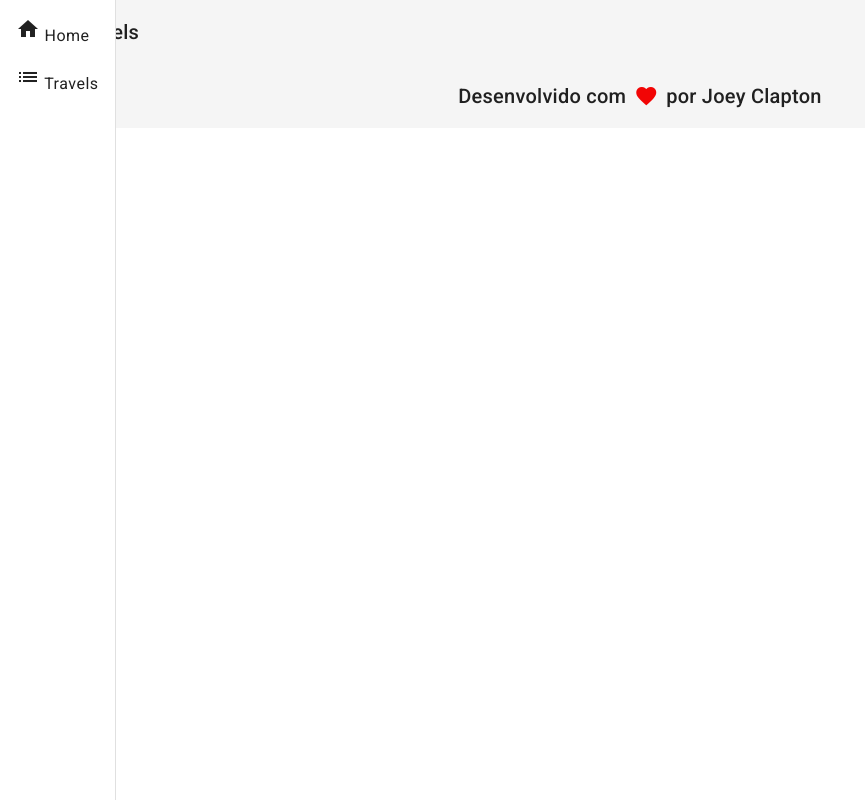
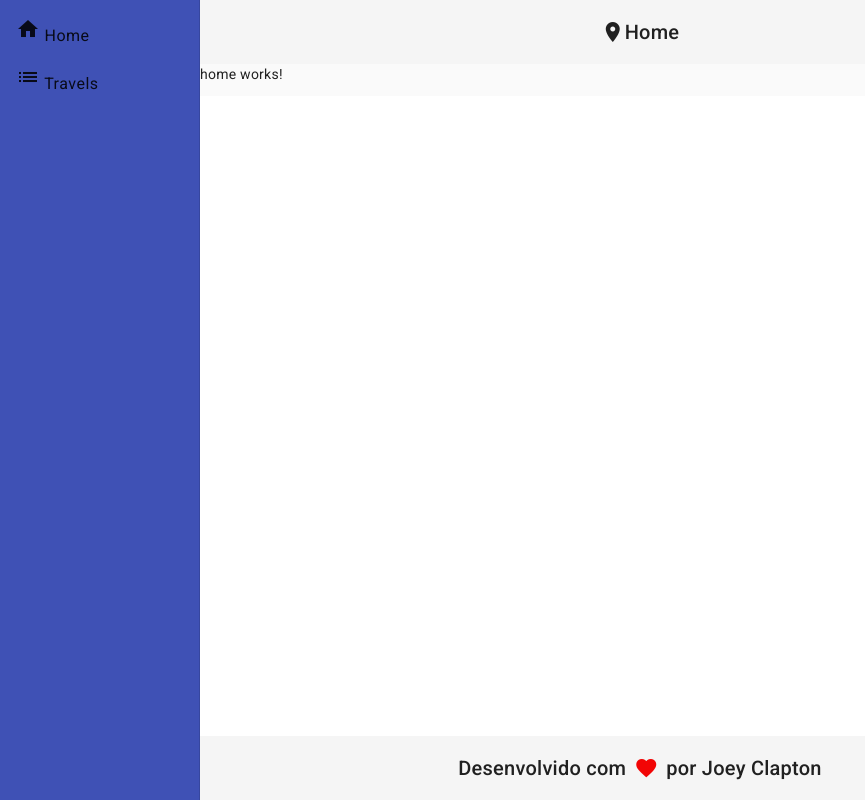
Before and after one commit to joeyclapton/angular-learning, an Angular app in the folder client/: page / in a window 1280 px wide. Shown: the whole page, without its empty margins (0-865 px from the left). Built offline with nearby package versions, Linux system fonts and the light colour scheme.

Commit message:
style: adjust content layout order

```diff
--- a/client/src/app/app.component.html
+++ b/client/src/app/app.component.html
@@ -1,6 +1,5 @@
-<app-sidenav />
 <section class="container">
   <app-header />
-  <main class="main"></main>
+  <app-sidenav />
   <app-footer />
 </section>
--- a/client/src/app/app.component.scss
+++ b/client/src/app/app.component.scss
@@ -1,10 +1,10 @@
-.container {
-  display: flex;
-  flex-direction: column;
+// .container {
+//   display: flex;
+//   flex-direction: column;
 
-  .main {
-    flex: 1;
-    overflow-y: auto;
-    max-height: calc(100vh - 124px);
-  }
-}
+//   .main {
+//     flex: 1;
+//     overflow-y: auto;
+//     max-height: calc(100vh - 124px);
+//   }
+// }
--- a/client/src/app/components/templates/footer/footer.component.scss
+++ b/client/src/app/components/templates/footer/footer.component.scss
@@ -1,10 +1,11 @@
 .footer {
+  position: fixed;
+  bottom: 0;
   display: flex;
-  align-items: center;
   justify-content: center;
+}
 
-  .favorite-icon {
-    color: #f20505;
-    margin: 0 8px;
-  }
+.favorite-icon {
+  color: #f20505;
+  margin: 0 8px;
 }
--- a/client/src/app/components/templates/header/header.component.html
+++ b/client/src/app/components/templates/header/header.component.html
@@ -1,6 +1,6 @@
 <mat-toolbar class="header">
   <section class="logo">
     <mat-icon aria-hidden="false" aria-label="Logo" fontIcon="place"></mat-icon>
-    <span>My Travels</span>
+    <span>Home</span>
   </section>
 </mat-toolbar>
--- a/client/src/app/components/templates/header/header.component.scss
+++ b/client/src/app/components/templates/header/header.component.scss
@@ -1,4 +1,6 @@
 .header {
+  display: flex;
+  justify-content: center;
   .logo {
     display: flex;
     align-items: center;
--- a/client/src/app/components/templates/sidenav/sidenav.component.html
+++ b/client/src/app/components/templates/sidenav/sidenav.component.html
@@ -11,4 +11,7 @@
       </a>
     </mat-nav-list>
   </mat-sidenav>
+  <mat-sidenav-content>
+    <app-home />
+  </mat-sidenav-content>
 </mat-sidenav-container>
--- a/client/src/app/components/templates/sidenav/sidenav.component.scss
+++ b/client/src/app/components/templates/sidenav/sidenav.component.scss
@@ -0,0 +1,4 @@
+.sidenav {
+  background-color: #3f51b5;
+  width: 200px;
+}
--- a/client/src/app/components/templates/sidenav/sidenav.component.ts
+++ b/client/src/app/components/templates/sidenav/sidenav.component.ts
@@ -1,11 +1,12 @@
 import { Component } from '@angular/core';
 import { MatSidenavModule } from '@angular/material/sidenav';
 import { MatListModule } from '@angular/material/list';
+import { HomeComponent } from '../../../views/home/home.component';
 
 @Component({
   selector: 'app-sidenav',
   standalone: true,
-  imports: [MatSidenavModule, MatListModule],
+  imports: [MatSidenavModule, MatListModule, HomeComponent],
   templateUrl: './sidenav.component.html',
   styleUrl: './sidenav.component.scss',
 })
--- /dev/null
+++ b/client/src/app/views/home/home.component.html
@@ -0,0 +1 @@
+<p>home works!</p>
```
Also changed, not shown: client/src/app/views/home/home.component.ts (added, +12 -0 lines), client/src/app/views/home/home.component.scss (added), 1 other file (tests, documents, lock files or other folders).
